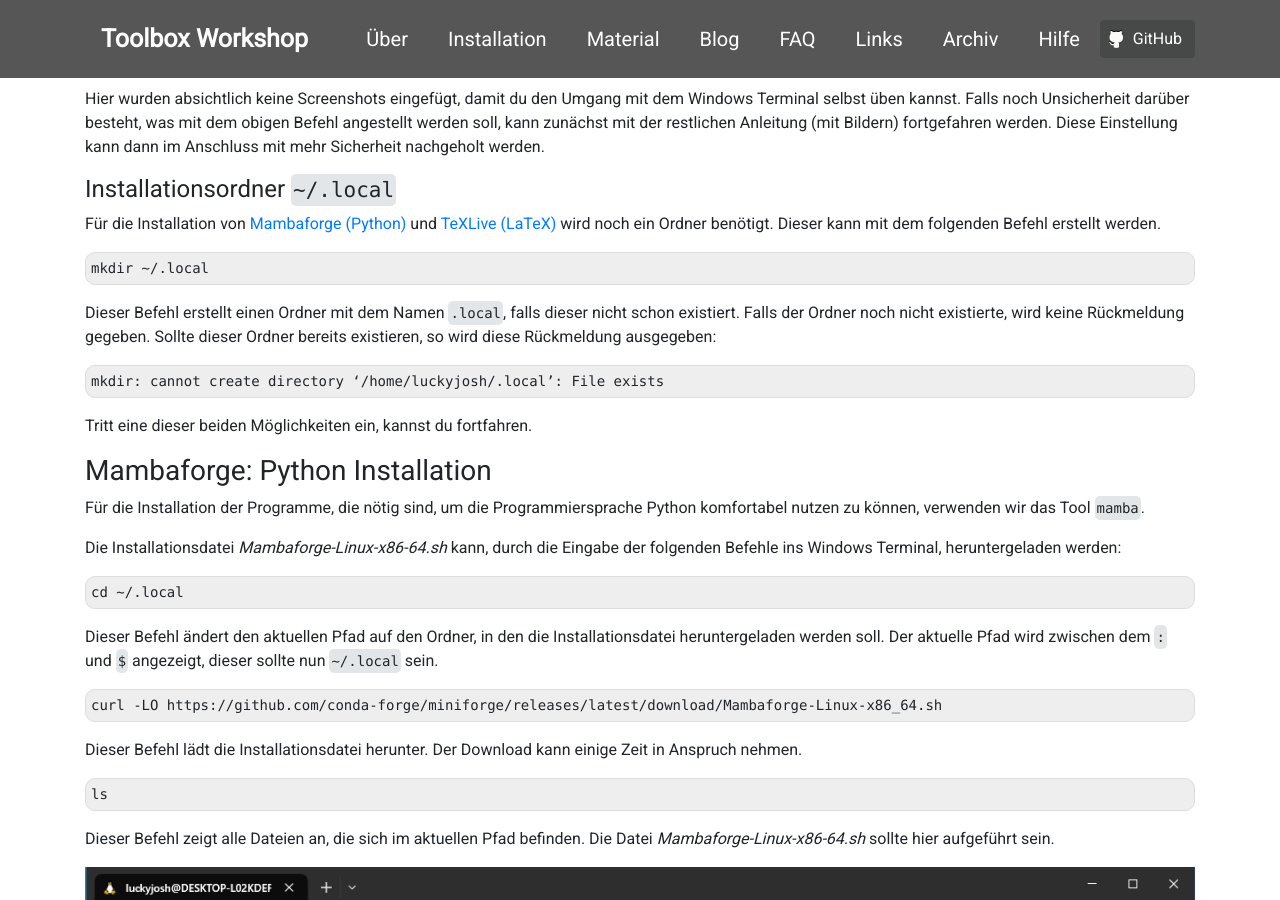
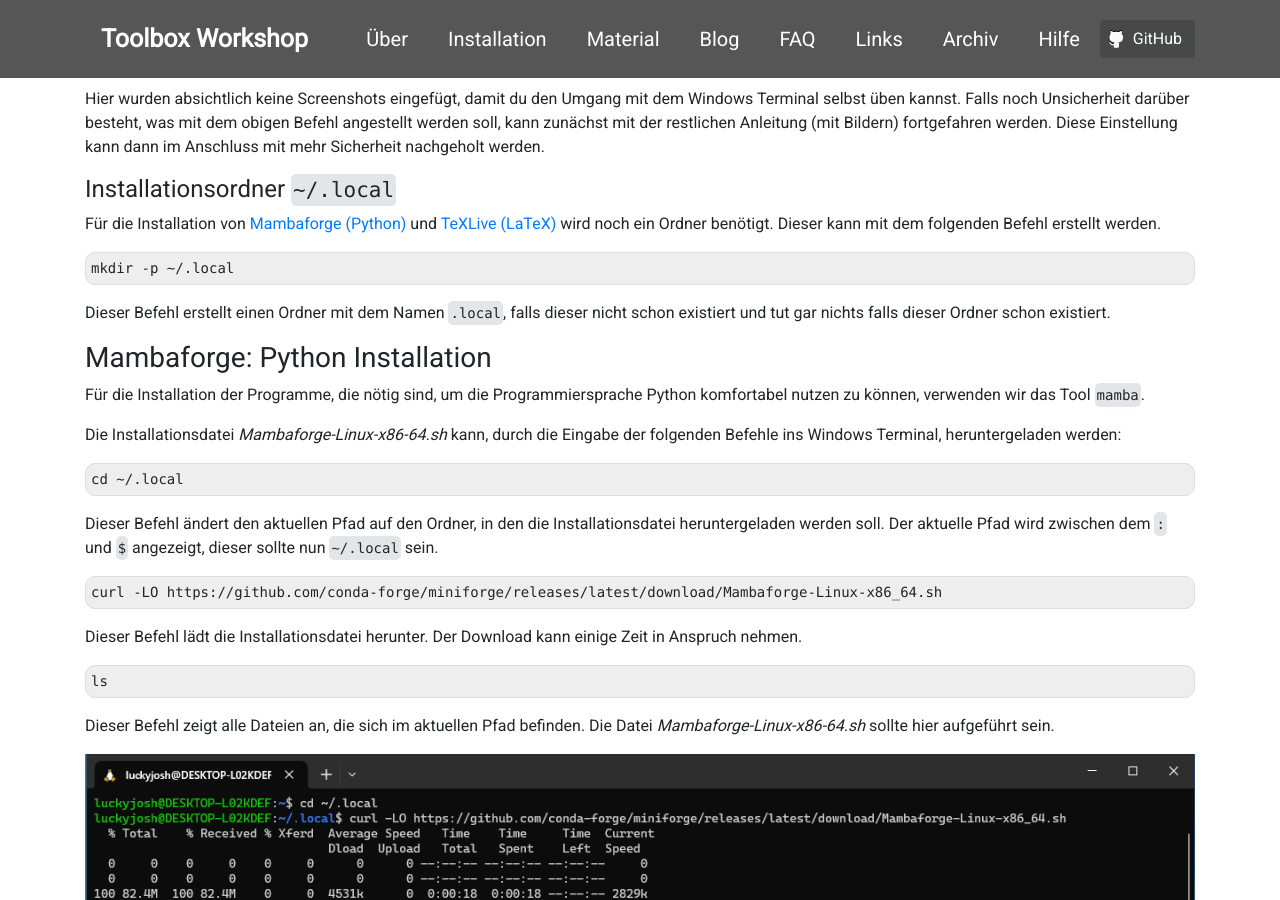
Before and after one commit to pep-dortmund/homepage-toolbox, a Jekyll site: the page built from install/windows-11.md, in a window 1280 px wide and 900 px high, scrolled down 12238 px. Built offline with Jekyll 4.4.1, drawn with Linux system fonts in a browser that asks for light colours; nearby versions of some CDN libraries.

Commit message:
change mkdir to use -p flag

````diff
--- a/install/windows-11.md
+++ b/install/windows-11.md
@@ -302,18 +302,11 @@
 Für die Installation von [Mambaforge (Python)](#Mambaforge) und [TeXLive (LaTeX)](#TeXLive) wird noch ein Ordner benötigt. Dieser kann mit dem folgenden Befehl erstellt werden.
 
 ```
-mkdir ~/.local
+mkdir -p ~/.local
 ```
 
-Dieser Befehl erstellt einen Ordner mit dem Namen `.local`, falls dieser nicht schon existiert.
-Falls der Ordner noch nicht existierte, wird keine Rückmeldung gegeben.
-Sollte dieser Ordner bereits existieren, so wird diese Rückmeldung ausgegeben:
-
-```
-mkdir: cannot create directory ‘/home/luckyjosh/.local’: File exists
-```
-
-Tritt eine dieser beiden Möglichkeiten ein, kannst du fortfahren.
+Dieser Befehl erstellt einen Ordner mit dem Namen `.local`, falls dieser nicht schon existiert
+und tut gar nichts falls dieser Ordner schon existiert.
 
 
 ### <a id="Mambaforge"></a>Mambaforge: Python Installation
````
Also changed, not shown: install/windows.md (+3 -11 lines).
